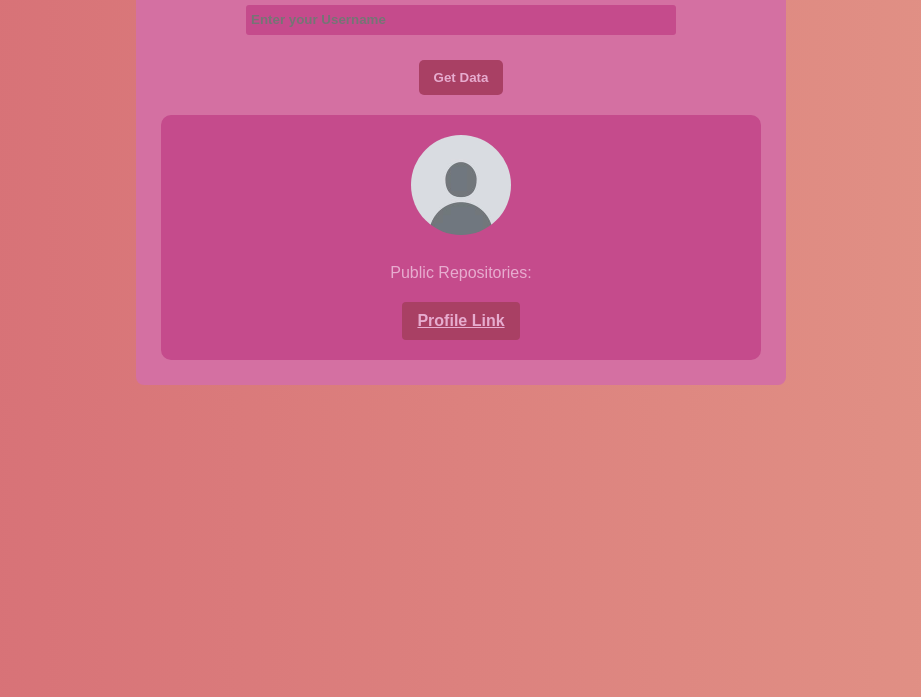
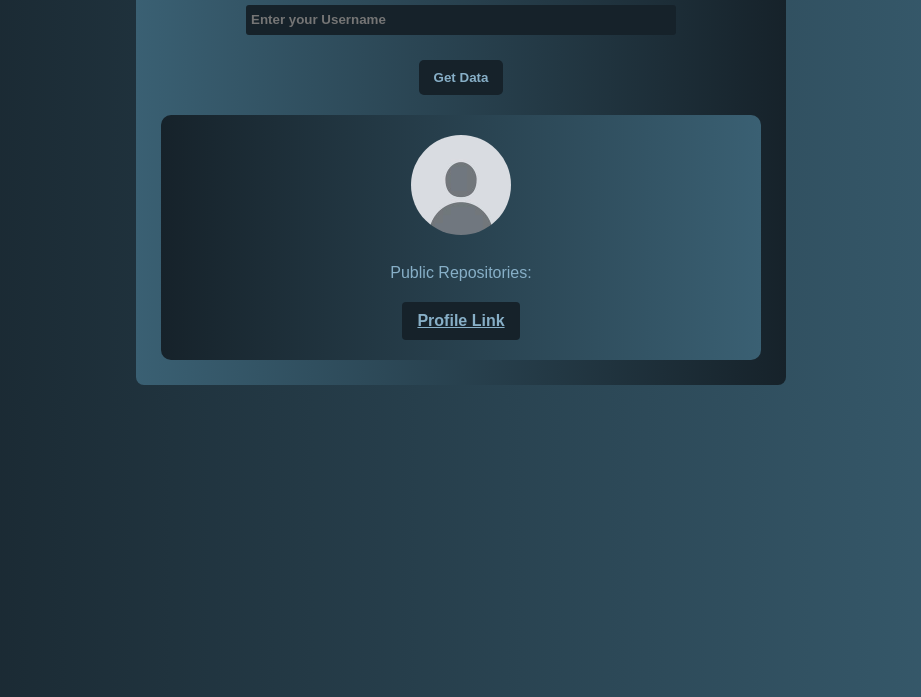
Before and after one commit to ahmeddaruwala/github-profile-finder, a plain HTML site: page index.html in a window 1280 px wide. Shown: the part 103-800 px from the top of the page, without its empty margins (179-1100 px from the left). Drawn offline with nearby package versions, Linux system fonts and the light colour scheme; some packages are replaced by stand-ins of ours; a script that the page names is missing.

Commit message:
Update style.css

```diff
--- a/style.css
+++ b/style.css
@@ -1,9 +1,9 @@
 body {
-  background-image: linear-gradient(to right, #d66d75, #e29587);
+  background-image: linear-gradient(to right, #16222A, #3A6073);
   font-family: Arial, Helvetica, sans-serif;
   margin: 0;
   padding: 15px;
-  color: #e7accf;
+  color: #87afc7;
 }
 #container {
   max-width: 600px;
@@ -11,7 +11,7 @@ body {
   margin: auto;
   padding: 25px;
   border-radius: 8px;
-  background-color: #d470a2;
+  background-image: linear-gradient(to left, #16222A, #3A6073);
 }
 h2 {
   text-align: center;
@@ -22,8 +22,8 @@ h2 {
   align-items: center;
 }
 input{
-  background-color: #c54b8c;
-  color: black;
+  background-color: #16222A;
+  color: #87afc7;
   padding: 5px;
   margin-bottom: 25px;
   width: 70%;
@@ -34,13 +34,13 @@ input{
 }
 input:focus{
   outline: none;
-  border: 2px solid #a94064;
+  border: 2px solid #87afc7;
 }
 button{
   padding: 10px 15px;
   font-weight: 800;
-  background-color: #a94064;
-  color: #e7accf;
+  background-color: #16222A;
+  color: #87afc7;
   border: none;
   border-radius: 5px;
   cursor: pointer;
@@ -60,8 +60,8 @@ button{
 a {
   display: inline-block;
   padding: 10px 15px;
-  background-color: #a94064;
-  color: #e7accf;
+  background-color: #16222A;
+  color: #87afc7;
   border-radius: 4px;
   font-weight: 800;
   cursor: pointer;
@@ -71,7 +71,7 @@ a {
 #main-div {
   margin-top: 20px;
   text-align: center;
-  background-color: #c54b8c;
+  background-image: linear-gradient(to right, #16222A, #3A6073);
   border-radius: 10px;
   padding: 20px;
 }
@@ -79,7 +79,7 @@ a {
 #main-div p {
   margin: 10px;
   font-size: 16px;
-  color: #e7accf;
+  color: #87afc7;
 }
 
 #main-div p:first-child {
```
